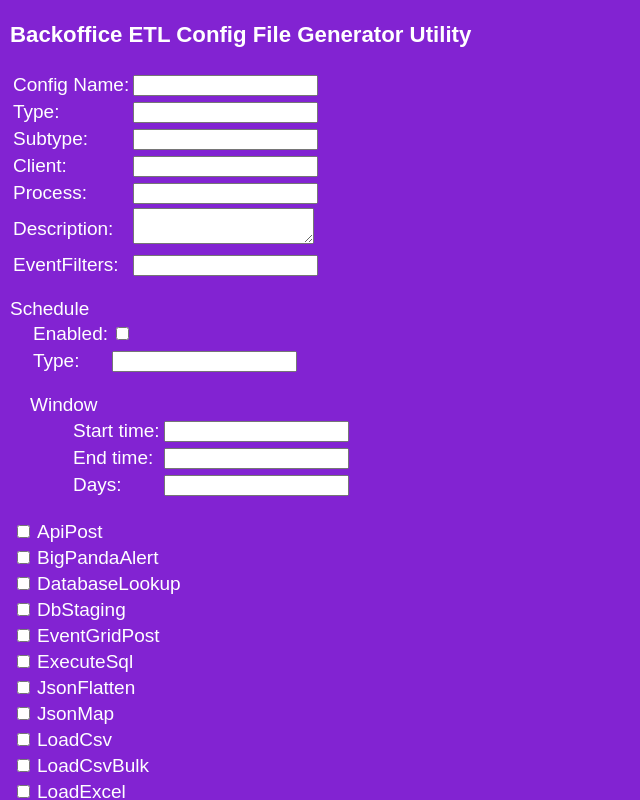
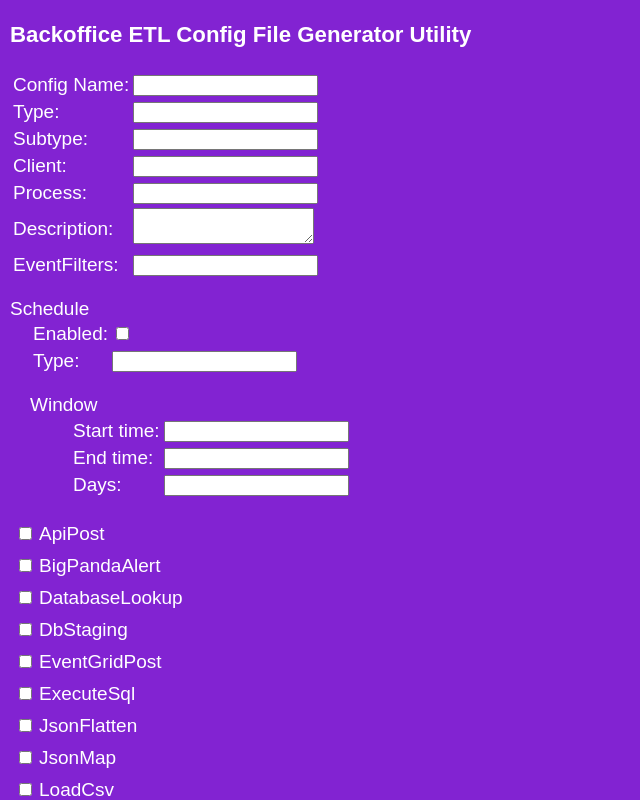
Before and after one commit to ashleypotts/test, a React (Create React App) app: page / in a window 1280 px wide. Shown: the top 800 px of the page, without its empty margins (0-640 px from the left). Built offline with nearby package versions, Linux system fonts and the light colour scheme.

Commit message:
Made textbox appear on click, doesn't work properly

```diff
--- a/src/components/activityCheckboxes.js
+++ b/src/components/activityCheckboxes.js
@@ -2,6 +2,7 @@ import Check from './checkbox';
 import Text from './textbox';
 import Num from './number';
 import Radio from './radio';
+import { useState } from 'react';
 
 const activities = [
     {title: "ApiPost"},
@@ -63,16 +64,6 @@ function ApiPost(){
     )
 }
 
-// function callActivity(props){
-//     // return(
-//         <div>
-//         </div>
-//             if(props=="ApiPost"){
-//                 document.getElementById("ApiPostform").style.display="block"
-//             }
-//     // )
-// }
-
 function Checkbox(props){
     return(
         <tr>
@@ -88,14 +79,38 @@ function Checkbox(props){
 }
 
 function MakeCheckboxes(){
+    const [selectedCheckboxes, setSelectedCheckboxes] = useState([]);
+
+    const handleChange = (event, activity) => {
+        if(event.target.checked) {
+            setSelectedCheckboxes([...selectedCheckboxes, activity]);
+        }
+        else {
+            setSelectedCheckboxes(selectedCheckboxes.filter(item => item !== activity))
+        }
+    };
+
     return(
         <div>
             <table>
-        {activities.map(function(activity) {
-            return (
-                <Checkbox title={activity.title}/>
-            );
-        })
+        {activities.map(activity=> (
+            <div key={activity.title}>
+                <tr>
+                    <td>
+                    <input type="checkbox" checked={selectedCheckboxes.includes(activity)} id={activity.title} name={activity.title} onChange={event => handleChange(event, activity.title)}/>
+                    </td>
+                    <td>
+                        <label for={activity.title}>{activity.title}</label>
+                    </td>
+                </tr>
+                <tr>
+                    <td colSpan="2">
+                {selectedCheckboxes.includes(activity.title) && <Text title="test"/>}
+                    </td>
+                </tr>
+                </div>
+        )
+        )
         }
         </table>
         </div>
```
